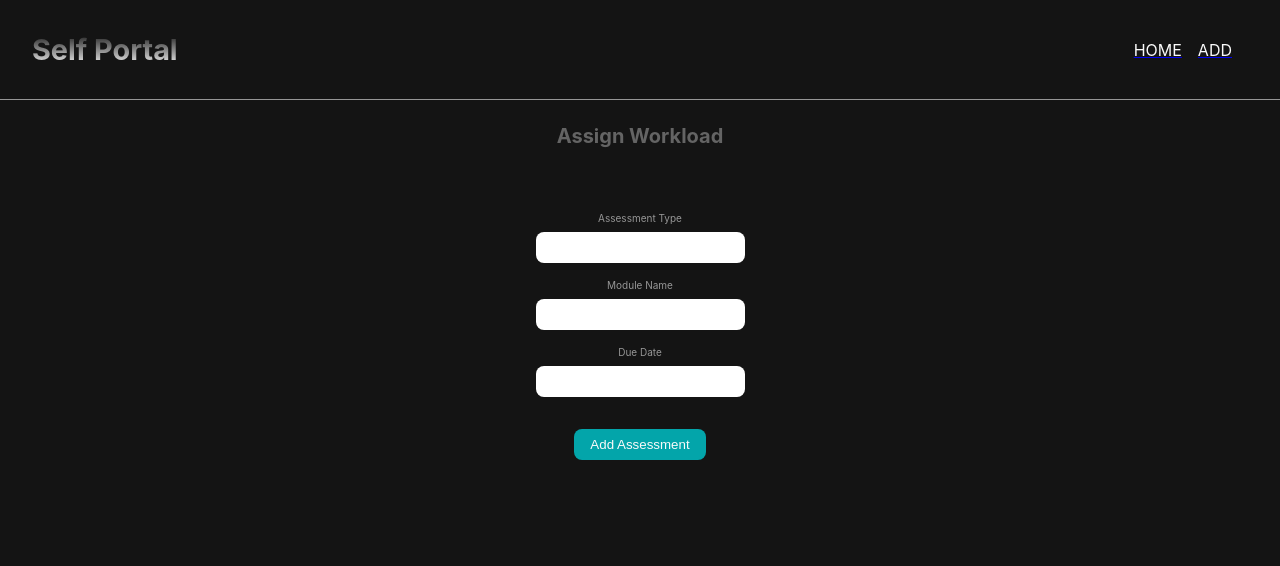
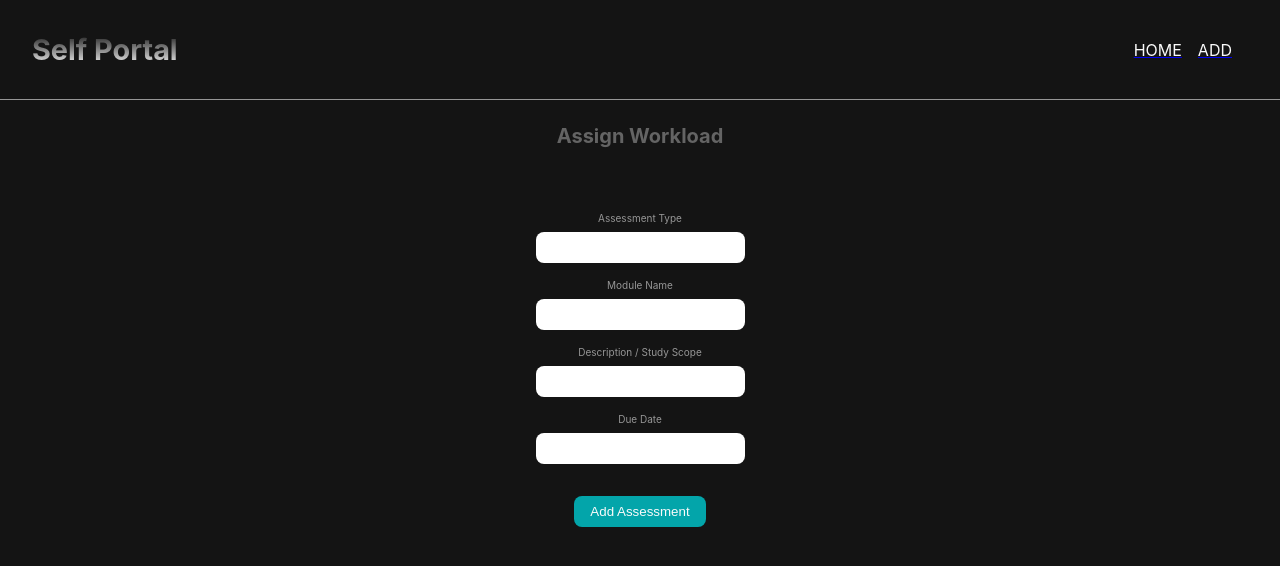
Before and after one commit to KoketsoMawasha/self-student-portal, a React (Create React App) app: page /assessment/add in a window 1280 px wide. Shown: the top 566 px of the page. Built offline with nearby package versions, Linux system fonts and the light colour scheme.

Commit message:
fixed variable name glitch and added option to add desription on form submit

```diff
--- a/src/components/AddAssessment.js
+++ b/src/components/AddAssessment.js
@@ -8,6 +8,7 @@ export default class AddAssessment extends Component {
   state = {
     type: "",
     moduleName: "",
+    description: "",
     dueDate: "",
   };
 
@@ -17,7 +18,7 @@ export default class AddAssessment extends Component {
 
   onSubmit = (dispatch, e) => {
     e.preventDefault();
-    const { type, moduleName, dueDate } = this.state;
+    const { type, moduleName, description, dueDate } = this.state;
 
     // 1.Check presence of inputs
     if (!type || !moduleName) return;
@@ -26,6 +27,7 @@ export default class AddAssessment extends Component {
       id: uuid(),
       type,
       moduleName,
+      description,
       dueDate,
     };
 
@@ -33,11 +35,11 @@ export default class AddAssessment extends Component {
     console.log(newAssignment);
 
     // 2.after successful submit, clear inputs
-    this.setState({ type: "", moduleName: "", dueDate: "" });
+    this.setState({ type: "", moduleName: "", desription: "", dueDate: "" });
   };
 
   render() {
-    const { type, moduleName, dueDate } = this.state;
+    const { type, moduleName, description, dueDate } = this.state;
 
     return (
       <Consumer>
@@ -68,6 +70,13 @@ export default class AddAssessment extends Component {
                 />
 
                 <FormInputGroup
+                  label="Description / Study Scope"
+                  name="description"
+                  value={description}
+                  onChange={this.onChange}
+                />
+
+                <FormInputGroup
                   label="Due Date"
                   name="dueDate"
                   value={dueDate}
--- a/src/components/assessment.js
+++ b/src/components/assessment.js
@@ -25,8 +25,6 @@ class Assessment extends Component {
     });
   };
 
-
-
   render() {
     const { assessmentObj } = this.props;
     const { id } = assessmentObj;
@@ -43,7 +41,7 @@ class Assessment extends Component {
             >
               <div className="assessment-info">
                 <h1>{assessmentObj.type}</h1>
-                <h3>{assessmentObj.module}</h3>
+                <h3>{assessmentObj.moduleName}</h3>
                 <p>{assessmentObj.description}</p>
                 <p id="date">
                   {assessmentObj.dueDate
--- a/src/context.js
+++ b/src/context.js
@@ -29,35 +29,35 @@ export class Provider extends Component {
       {
         id: 1,
         type: "Test",
-        module: "IT Management",
+        moduleName: "IT Management",
         description: "Study chapters 1-6: worth 25%",
         dueDate: "2021-07-12",
       },
       {
         id: 2,
         type: "Assignment",
-        module: "IT Risk Management",
+        moduleName: "IT Risk Management",
         description: "Complete assignment:  worth 30%",
         dueDate: "2021-06-28",
       },
       {
         id: 3,
         type: "ICE Task",
-        module: "Business Analysis",
+        moduleName: "Business Analysis",
         description: "Complete activity 2.5 on RCLearn",
         dueDate: "2021-07-13",
       },
       {
         id: 4,
         type: "POE",
-        module: "Introduction to Risk Management",
+        moduleName: "Introduction to Risk Management",
         description: "Complete POE assessment: worth 35%",
         dueDate: "2021-07-15",
       },
       {
         id: 5,
         type: "POE",
-        module: "Work Integrated Learning",
+        moduleName: "Work Integrated Learning",
         description: "Complete summative POE in groups: worth 35%",
         dueDate: "2021-10-12",
       },
```
